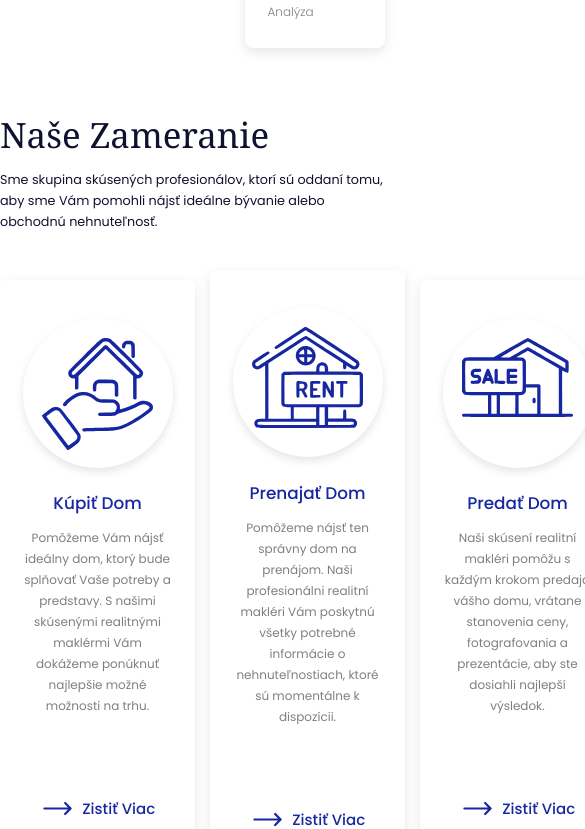
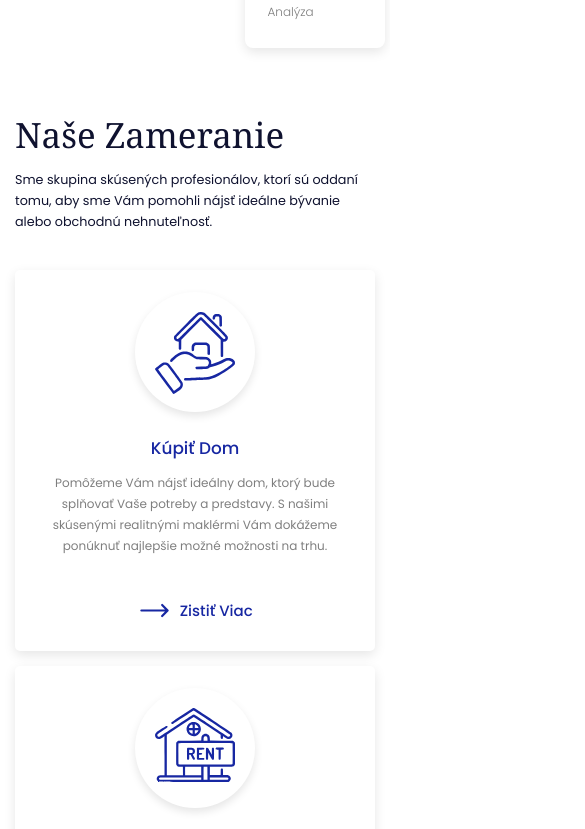
Before and after one commit to davidnx01/real-estate-portfolio, a Next.js app: page / in a window 390 px wide. Shown: the part 2287-3116 px from the top of the page, 585 px wide, since content can reach past the window. Built offline with nearby package versions, Linux system fonts and the light colour scheme.

Commit message:
Services Responsivity

```diff
--- a/styles/service.module.css
+++ b/styles/service.module.css
@@ -52,3 +52,21 @@
 .service_cta:hover {
     transform: translate(10px, 0);
 }
+
+@media only screen and (max-width: 880px) {
+    .service {
+        padding: 1.5rem 1rem;
+    }
+    .icon {
+        width: 120px;
+        height: 120px;
+    }
+}
+
+@media only screen and (max-width: 700px) {
+    .service p {
+        margin-bottom: 0rem;
+        max-width: 550px !important;
+        padding-inline: 0.5rem;
+    }
+}
--- a/styles/services.module.css
+++ b/styles/services.module.css
@@ -1,3 +1,7 @@
+.services_section {
+    padding-inline: 1rem;
+}
+
 .services_section p {
     max-width: 700px;
 }
@@ -5,8 +9,14 @@
 .services_wrap {
     width: 100%;
     display: flex;
-    align-items: center;
+    align-items: stretch;
     justify-content: space-between;
     gap: 1rem;
     margin-top: 2.5rem;
 }
+
+@media only screen and (max-width: 700px) {
+    .services_wrap {
+        flex-direction: column;
+    }
+}
```
